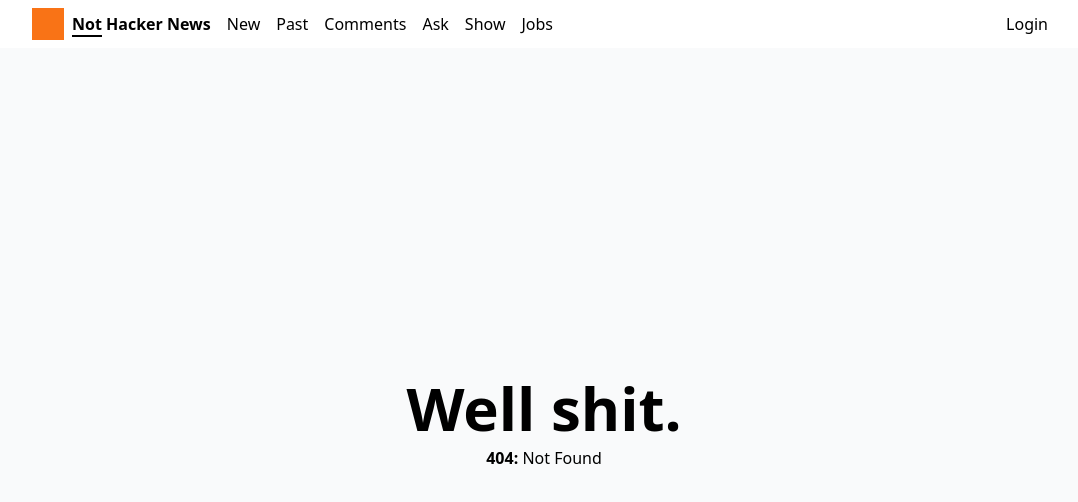
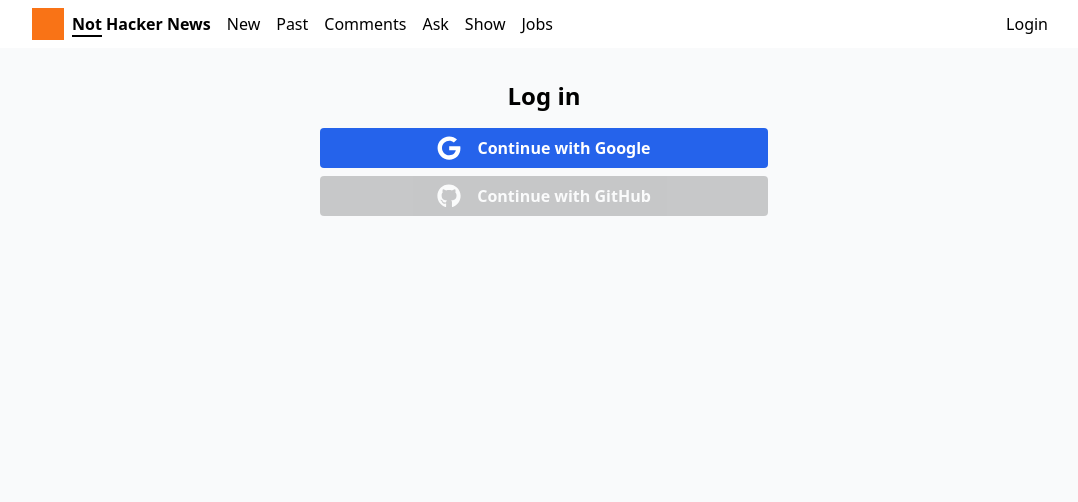
Before and after one commit to chrrs/not-hacker-news, a Next.js app: page /login in a window 1280 px wide. Before the commit this address had no page. Shown: the top 502 px of the page, without its empty margins (96-1174 px from the left). Built offline with nearby package versions, Linux system fonts and the light colour scheme.

Commit message:
Add back the login page

```diff
--- /dev/null
+++ b/pages/login.tsx
@@ -0,0 +1,36 @@
+import { NextPage } from 'next';
+import Image from 'next/image';
+import Header from '../components/Header';
+
+const NotFound: NextPage = () => {
+    return (
+        <div className="flex flex-col min-h-screen bg-gray-50">
+            <Header />
+            <div className="flex flex-col gap-4 max-w-md w-full m-auto mt-8">
+                <h1 className="font-semibold text-2xl text-center">Log in</h1>
+                <div className="flex flex-col gap-2">
+                    <button className="login-button bg-blue-600 hover:bg-blue-500 active:bg-blue-700">
+                        <Image
+                            src="/icons/google.svg"
+                            alt="Google Logo"
+                            width={24}
+                            height={24}
+                        />
+                        Continue with Google
+                    </button>
+                    <button className="login-button disabled bg-black">
+                        <Image
+                            src="/icons/github.svg"
+                            alt="GitHub Logo"
+                            width={24}
+                            height={24}
+                        />
+                        Continue with GitHub
+                    </button>
+                </div>
+            </div>
+        </div>
+    );
+};
+
+export default NotFound;
--- a/styles/global.css
+++ b/styles/global.css
@@ -1,3 +1,15 @@
 .header-link {
     @apply inline-block px-2 py-1 h-full hover:bg-gray-100 rounded transition-colors;
 }
+
+.login-button {
+    @apply flex justify-center items-center gap-4 w-full py-2 text-white font-semibold rounded transition-colors;
+}
+
+.login-button.disabled {
+    @apply opacity-20 cursor-not-allowed;
+}
+
+.login-button img {
+    @apply h-5 filter invert;
+}
```
Also changed, not shown: public/icons/github.svg (added), public/icons/google.svg (added).
